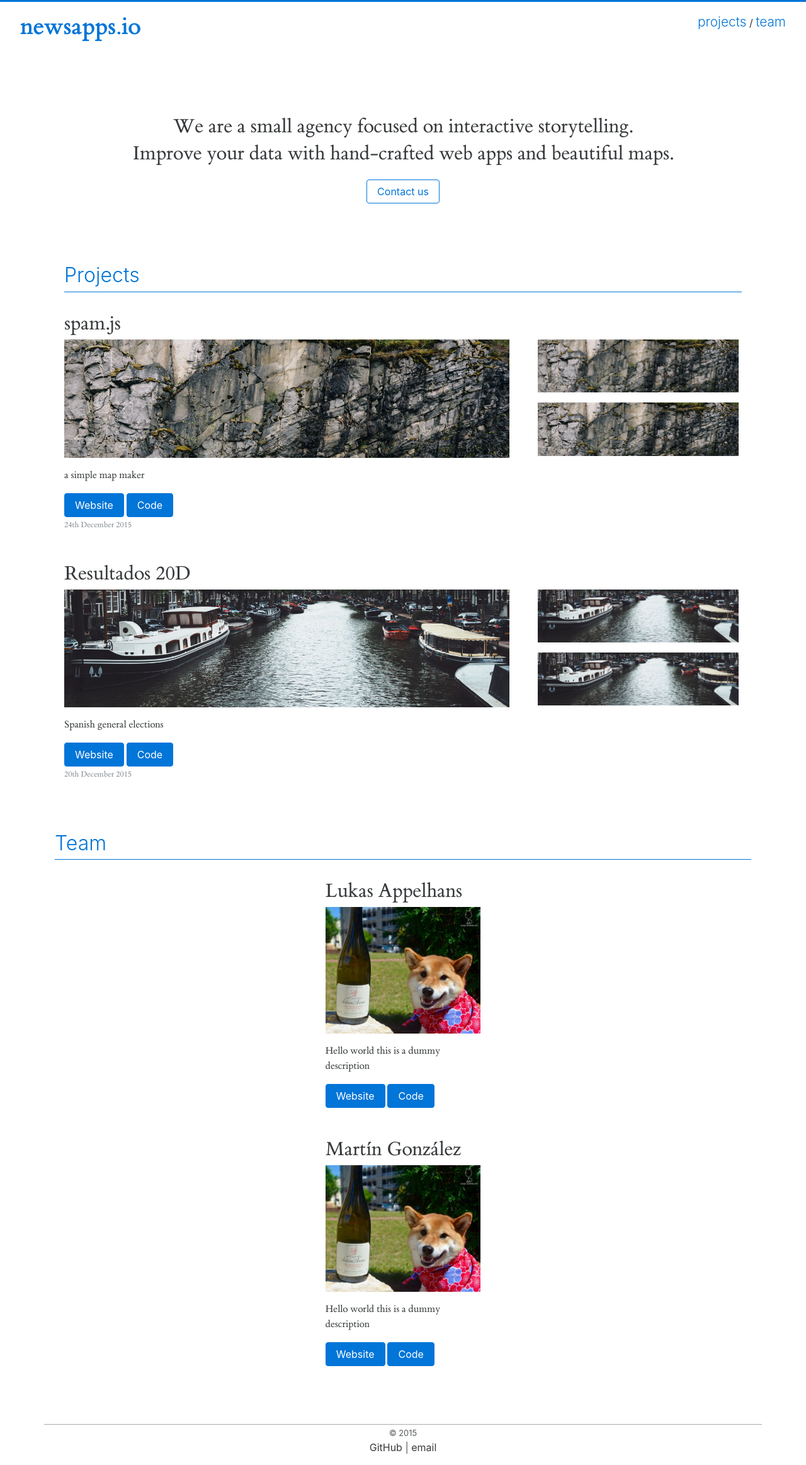
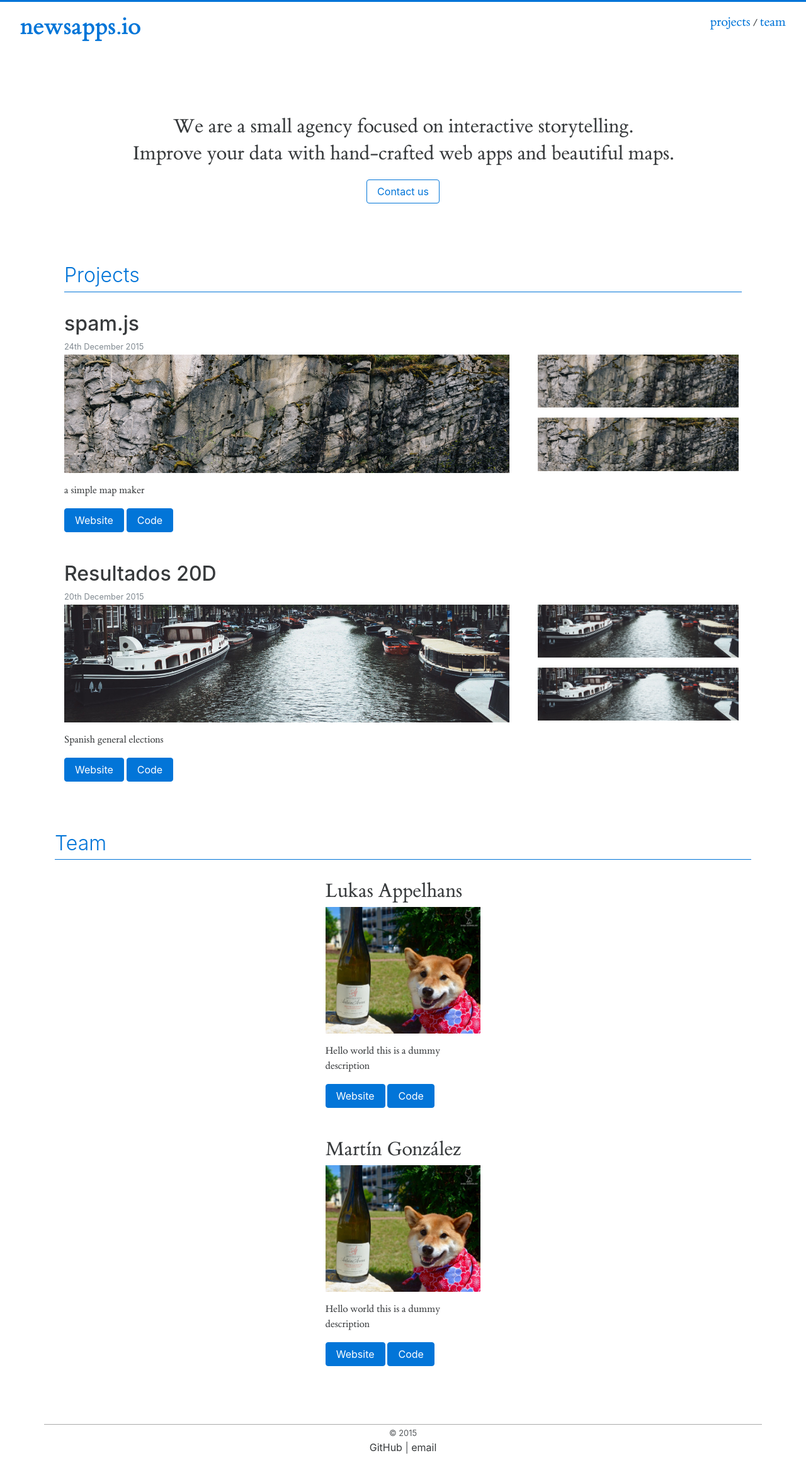
Before and after one commit to martgnz/newsappsio.github.io, a Jekyll site: the page built from index.html, in a window 1280 px wide. Shown: the whole page at 63% size. Built offline with Jekyll 4.4.1, drawn with Linux system fonts in a browser that asks for light colours.

Commit message:
remove nav.html layout

```diff
--- a/_includes/header.html
+++ b/_includes/header.html
@@ -1,11 +1,7 @@
-<header class="navbar m-y-1">
-    <a class="siteTitle" href="{{ site.baseurl }}/">{{ site.title }}</a>
-
+<header class="navigation">
+    <a href="/" role="banner"><h1 class="navigation--lead">newsapps.io</h1></a>
     <nav class="pull-xs-right">
-        {% for page in site.pages %}
-            {% if page.title %}
-            <a class="pageLink" href="{{ page.url | prepend: site.baseurl }}">{{ page.title }}</a>
-            {% endif %}
-        {% endfor %}
+        <a class="contactLink" href="#projects">projects</a> /
+        <a class="contactLink" href="#team">team</a>
     </nav>
 </header>
--- a/_includes/nav.html
+++ /dev/null
@@ -1,7 +0,0 @@
-<nav class="navigation">
-    <a href="/" role="banner"><h1 class="navigation--lead">newsapps.io</h1></a>
-    <div class="contact">
-        <a class="contactLink" href="#projects">projects</a> /
-        <a class="contactLink" href="#team">team</a>
-    </div>
-</nav>
--- a/_includes/projects.html
+++ b/_includes/projects.html
@@ -7,6 +7,7 @@
                     {% for project in site.data.projects %}
                     <div class="project m-b-3">
                         <a href="{{ project.post }}"><h2 class="projectTitle">{{ project.name }}</h2></a>
+                        <small class="projectDate text-muted">{{ project.date }}</small>
                         <div class="row">
                             <div class="col-sm-8">
                                 <img class="img-fluid projectImg m-b-1" data-action="zoom" data-src="{{ project.img }}" alt="{{ project.name }}">
@@ -25,7 +26,6 @@
                         <p class="projectDescription">{{ project.description }}</p>
                         <a href="{{ project.url }}" class="btn btn-primary"> Website </a>
                         <a href="{{ project.code }}" class="btn btn-primary"> Code </a>
-                        <p><small class="text-muted">{{ project.date }}</small></p>
                     </div>
                     {% endfor %}
                 </div>
--- a/_layouts/home.html
+++ b/_layouts/home.html
@@ -3,7 +3,7 @@
     {% include head.html %}
     <body>
         <div class="wrap">
-            {% include nav.html %}
+            {% include header.html %}
             {% include about.html %}
             {% include projects.html %}
             {% include team.html %}
--- a/_sass/_projects.scss
+++ b/_sass/_projects.scss
@@ -1,3 +1,6 @@
-#projects {
-    background-color: white;
+@import "variables";
+
+.projectTitle,
+.projectDate {
+    font-family: $font-system;
 }
```
